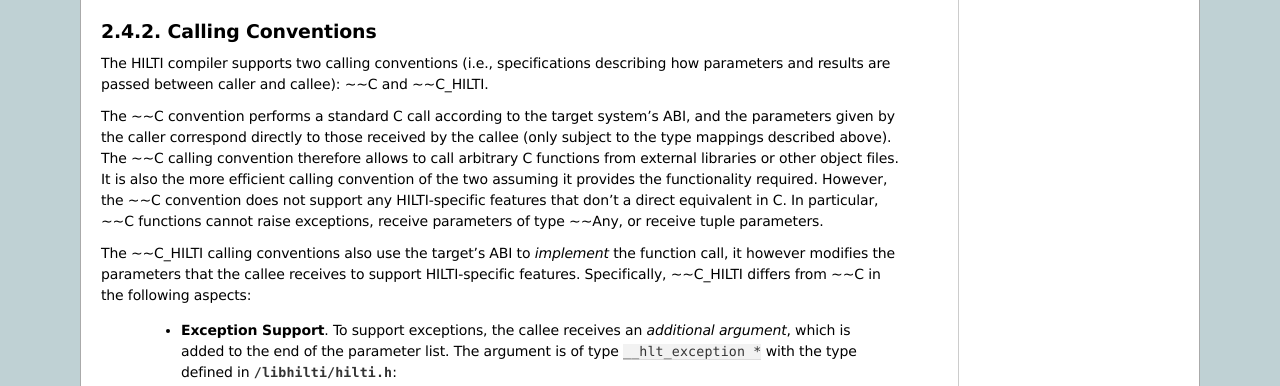
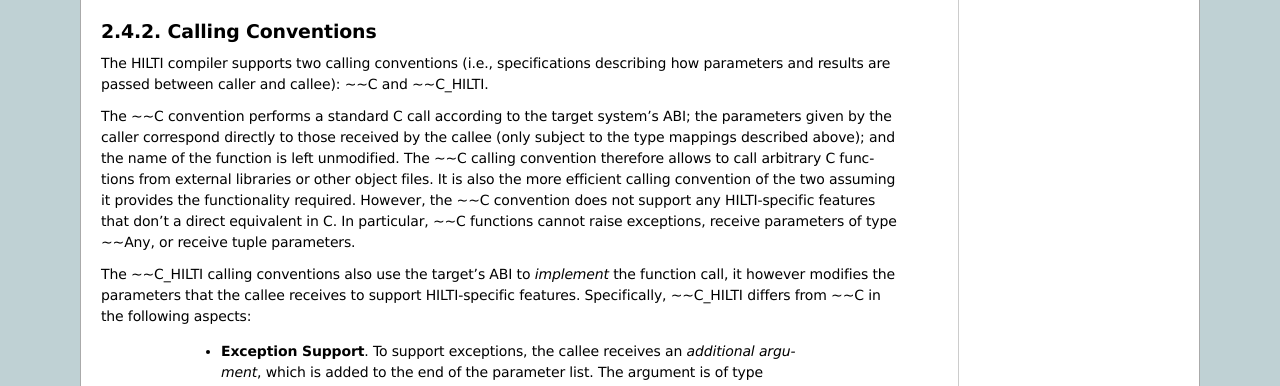
Before and after one commit to rsmmr/hilti, a Sphinx documentation site: the page built from hilti/doc/internals/interfacing.rst, in a window 1280 px wide and 900 px high, scrolled down 362 px, cut to the strip 152-538 px from the top of the window. Built offline with Sphinx 7.4.7, drawn with Linux system fonts in a browser that asks for light colours; the version number could not be read and is left out; some of the changed text lies outside the part shown.

Commit message:
Updating docs

```diff
--- a/hilti/doc/internals/interfacing.rst
+++ b/hilti/doc/internals/interfacing.rst
@@ -43,17 +43,16 @@ The HILTI compiler supports two calling conventions (i.e., specifications
 describing how parameters and results are passed between caller and callee):
 ~~C and ~~C_HILTI.
 
-The ~~C convention performs a standard C call according to the
-target system's ABI, and the parameters given by the caller
-correspond directly to those received by the callee (only subject to
-the type mappings described above). The ~~C calling convention
-therefore allows to call arbitrary C functions from external
-libraries or other object files. It is also the more efficient
-calling convention of the two assuming it provides the functionality
-required. However, the ~~C convention does not support any
-HILTI-specific features that don't a direct equivalent in C. In
-particular, ~~C functions cannot raise exceptions, receive
-parameters of type ~~Any, or receive tuple parameters.
+The ~~C convention performs a standard C call according to the target system's
+ABI; the parameters given by the caller correspond directly to those received
+by the callee (only subject to the type mappings described above); and the
+name of the function is left unmodified. The ~~C calling convention therefore
+allows to call arbitrary C functions from external libraries or other object
+files. It is also the more efficient calling convention of the two assuming it
+provides the functionality required. However, the ~~C convention does not
+support any HILTI-specific features that don't a direct equivalent in C. In
+particular, ~~C functions cannot raise exceptions, receive parameters of type
+~~Any, or receive tuple parameters.
 
 The ~~C_HILTI calling conventions also use the target's ABI to
 *implement* the function call, it however modifies the parameters
@@ -125,3 +124,6 @@ Specifically, ~~C_HILTI differs from ~~C in the following aspects:
          :end-before:  %doc-__HLT_TYPE-end
 
       .. todo:: Explain how type parameters are encoded in __hlt_type_info.
+
+   * If declared inside a ``module`` scope, the name of the function is
+   prefixed with ``<module-name>_``.
```
